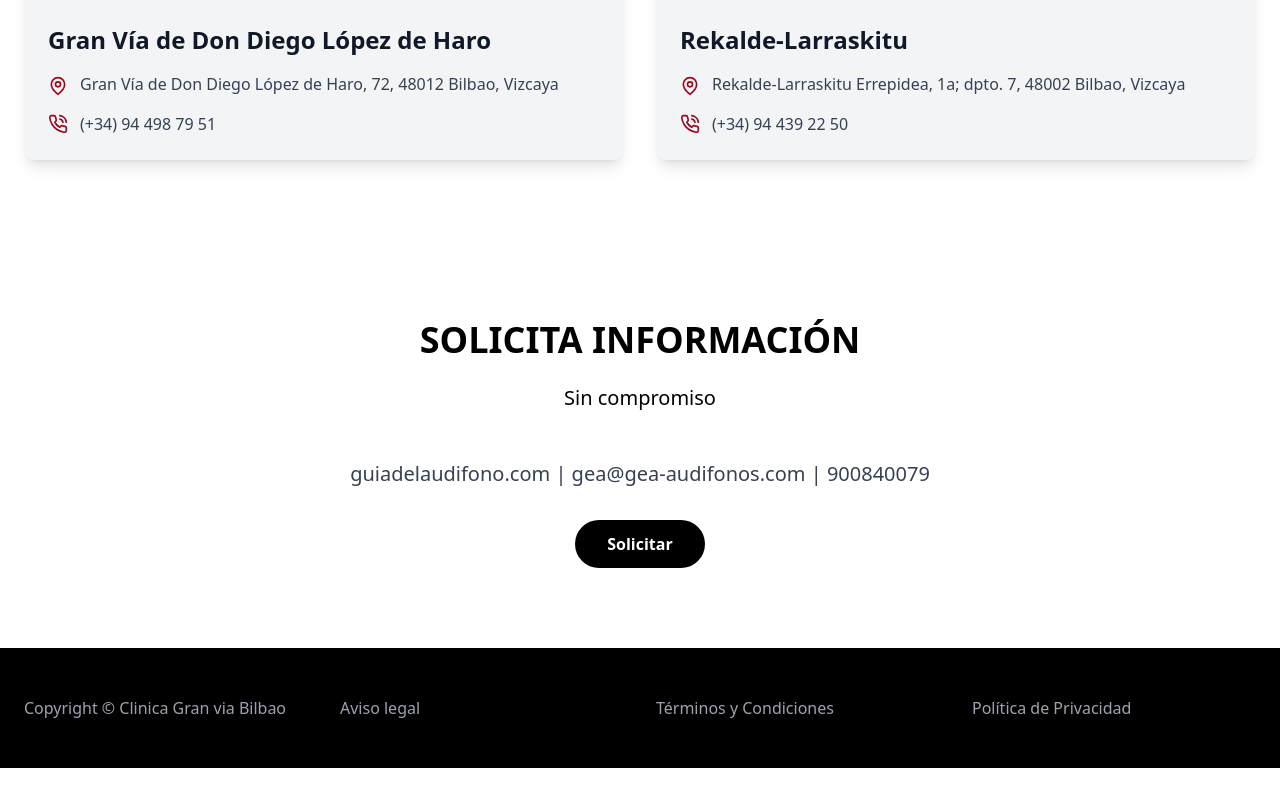
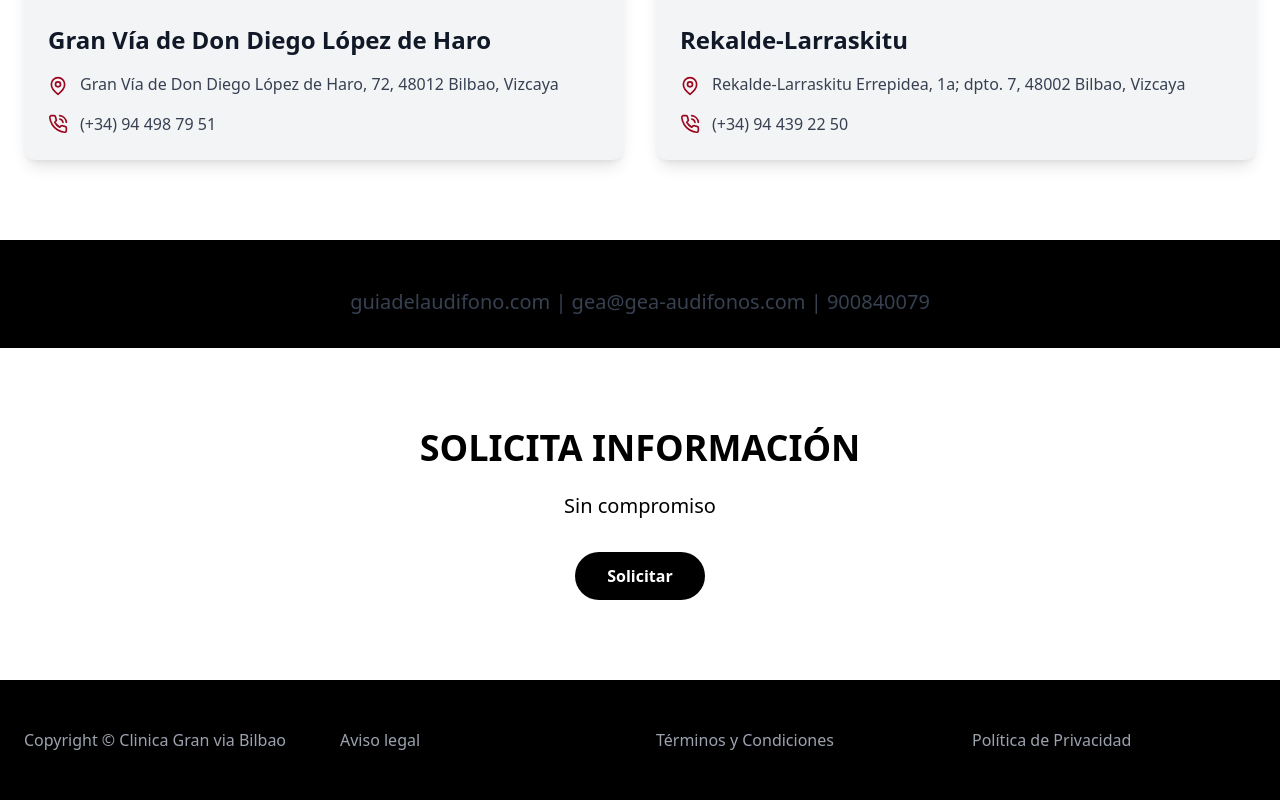
Before and after one commit to miempresaonline/granviav2, a React (Vite) app: page / in a window 1280 px wide. Shown: the part 5886-6686 px from the top of the page. Before the commit the page ends 6654 px from the top, so only its background shows below. Built offline with nearby package versions, Linux system fonts and the light colour scheme.

Commit message:
Updated App.tsx

```diff
--- a/src/App.tsx
+++ b/src/App.tsx
@@ -969,14 +969,14 @@ function App() {
           </div>
         </div>
       </section>
-
+<p className="text-xl mt-12 mb-8 text-gray-700 text-center">
+            <a href="http://guiadelaudifono.com" target="_blank">guiadelaudifono.com</a> | <a href="mailto:gea@gea-audifonos.com">gea@gea-audifonos.com</a> | <a href="tel:900840079">900840079</a>
+          </p>
       <section className="py-20 bg-white text-black text-center">
         <div className="max-w-3xl mx-auto px-6">
           <h2 className="text-4xl font-bold mb-6">SOLICITA INFORMACIÓN</h2>
           <p className="text-xl mb-8">Sin compromiso</p>
-          <p className="text-xl mt-12 mb-8 text-gray-700 text-center">
-            <a href="http://guiadelaudifono.com" target="_blank">guiadelaudifono.com</a> | <a href="mailto:gea@gea-audifonos.com">gea@gea-audifonos.com</a> | <a href="tel:900840079">900840079</a>
-          </p>
+
           <button
             onClick={() => scrollToSection(formRef)}
             className="bg-black text-white px-8 py-3 rounded-full font-semibold hover:bg-gray-800 transition"
```
